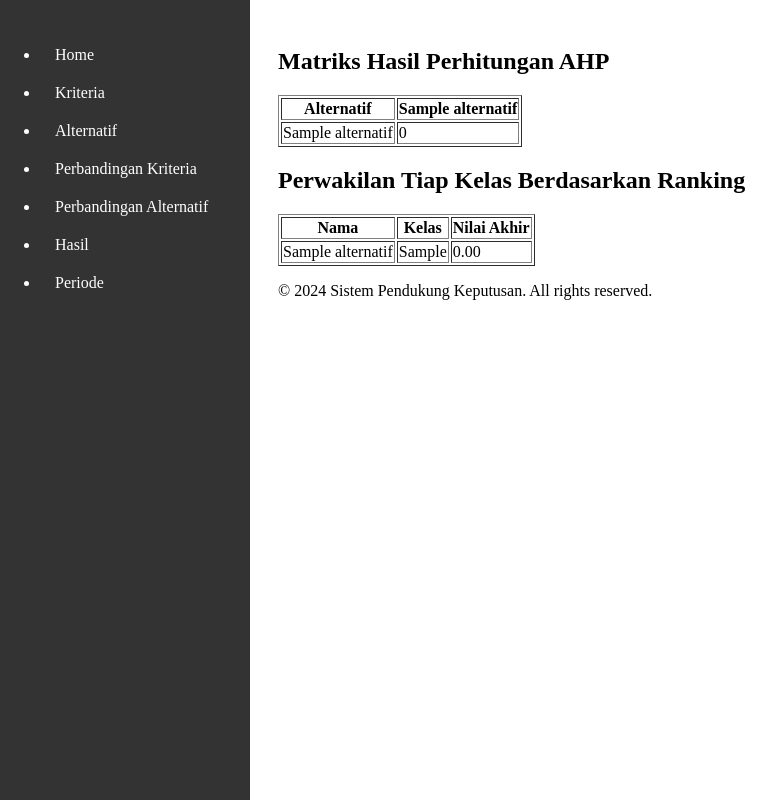
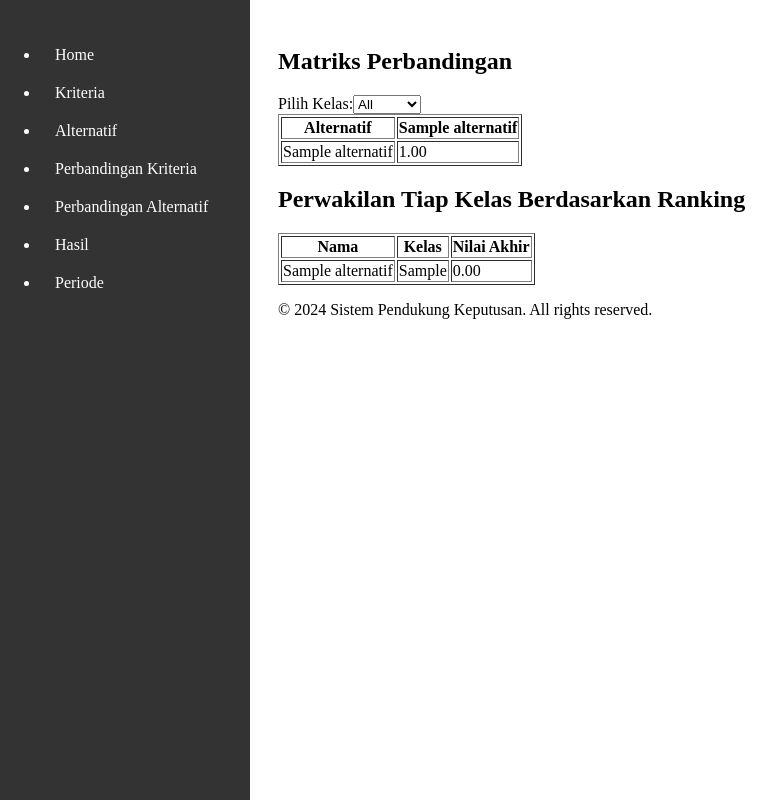
Before and after one commit to khoiriyahmr/ulum, a PHP site: page /index.php?page=hasil in a window 1280 px wide. Shown: the whole page, without its empty margins (0-784 px from the left). Run offline with PHP 8.4, Linux system fonts and the light colour scheme; tables that the repository leaves empty or names only in its code hold one stand-in row (values such as "Sample post").

```diff
--- a/alternatif/alternatif.php
+++ b/alternatif/alternatif.php
@@ -61,7 +61,7 @@ if (isset($_POST['edit_alternatif'])) {
     <form action="" method="POST">
         <input type="text" name="nama" placeholder="Nama" required>
         <input type="text" name="kelas" placeholder="Kelas" required>
-        <input type="text" name="nisn" placeholder="NISN" required>
+
         <input type="number" step="0.01" name="nilai_raport" placeholder="Nilai Raport" required>
         <input type="number" step="0.01" name="extrakurikuler" placeholder="Nilai Ekstrakurikuler" required>
         <input type="number" step="0.01" name="prestasi" placeholder="Nilai Prestasi" required>
--- a/config.php
+++ b/config.php
@@ -2,7 +2,7 @@
 $servername = "localhost";
 $username = "root";
 $password = "root";
-$dbname = "bustanul_ulum";
+$dbname = "ahp";
 
 
 $conn = new mysqli($servername, $username, $password, $dbname);
--- a/hasil/hasil.php
+++ b/hasil/hasil.php
@@ -1,23 +1,117 @@
 <?php
 include 'config.php';
 
-// Ambil data dari tabel alternatif
-$sql = "SELECT id_alternatif, nama, kelas FROM alternatif";
-$result = $conn->query($sql);
+// Ambil data kelas dari tabel alternatif
+$sql_kelas = "SELECT DISTINCT kelas FROM alternatif ORDER BY kelas";
+$result_kelas = $conn->query($sql_kelas);
 
-if (!$result) {
+if (!$result_kelas) {
+    die("Error: " . $conn->error);
+}
+
+$kelas_options = ['All'];
+while ($row = $result_kelas->fetch_assoc()) {
+    $kelas_options[] = $row['kelas'];
+}
+
+// Ambil data dari tabel alternatif berdasarkan kelas yang dipilih
+$selected_class = isset($_POST['kelas']) ? $_POST['kelas'] : 'All'; // Default ke 'All'
+
+if ($selected_class === 'All') {
+    $sql_alternatif = "SELECT id_alternatif, nama, kelas FROM alternatif";
+    $stmt = $conn->prepare($sql_alternatif);
+} else {
+    $sql_alternatif = "SELECT id_alternatif, nama, kelas FROM alternatif WHERE kelas = ?";
+    $stmt = $conn->prepare($sql_alternatif);
+    $stmt->bind_param('i', $selected_class);
+}
+
+$stmt->execute();
+$result_alternatif = $stmt->get_result();
+
+if (!$result_alternatif) {
     die("Error: " . $conn->error);
 }
 
 $alternatifs = [];
-while ($row = $result->fetch_assoc()) {
+while ($row = $result_alternatif->fetch_assoc()) {
     $alternatifs[$row['id_alternatif']] = [
         'nama' => $row['nama'],
         'kelas' => $row['kelas']
     ];
 }
 
-// Ambil data hasil perhitungan AHP
+// Proses perhitungan AHP
+// Inisialisasi matriks perbandingan
+$matrix = [];
+foreach ($alternatifs as $id1 => $alt1) {
+    foreach ($alternatifs as $id2 => $alt2) {
+        if ($id1 != $id2) {
+            // Contoh perhitungan, misalnya hasil perbandingan
+            $nilai = rand(1, 9); // Gantilah dengan logika perhitungan AHP yang sebenarnya
+            $matrix[$id1][$id2] = $nilai;
+        } else {
+            $matrix[$id1][$id2] = 1; // Diagonal matriks selalu 1
+        }
+    }
+}
+
+// Debugging: Tampilkan matriks perbandingan
+echo "<h2>Matriks Perbandingan</h2>";
+echo "<form method='post'>";
+echo "<label for='kelas'>Pilih Kelas:</label>";
+echo "<select name='kelas' id='kelas' onchange='this.form.submit()'>";
+foreach ($kelas_options as $kelas) {
+    $selected = ($kelas == $selected_class) ? 'selected' : '';
+    echo "<option value='" . htmlspecialchars($kelas) . "' $selected>" . htmlspecialchars($kelas) . "</option>";
+}
+echo "</select>";
+echo "</form>";
+
+echo "<table border='1'>";
+echo "<thead><tr><th>Alternatif</th>";
+foreach ($alternatifs as $alt) {
+    echo "<th>" . htmlspecialchars($alt['nama']) . "</th>";
+}
+echo "</tr></thead><tbody>";
+foreach ($alternatifs as $id1 => $alt1) {
+    echo "<tr><td>" . htmlspecialchars($alt1['nama']) . "</td>";
+    foreach ($alternatifs as $id2 => $alt2) {
+        echo "<td>" . (isset($matrix[$id1][$id2]) ? number_format($matrix[$id1][$id2], 2) : '0') . "</td>";
+    }
+    echo "</tr>";
+}
+echo "</tbody></table>";
+
+// Simulasikan proses perhitungan AHP
+// Misalnya hasil akhir dihitung dari matriks perbandingan
+$nilai_akhir = [];
+foreach ($alternatifs as $id => $alt) {
+    // Contoh perhitungan nilai akhir, ini harus diganti dengan logika AHP yang sebenarnya
+    $nilai_akhir[$id] = array_sum($matrix[$id]) / count($matrix[$id]);
+}
+
+// Masukkan hasil ke tabel 'hasil'
+foreach ($nilai_akhir as $id_alternatif => $nilai) {
+    $ranking = 0; // Inisialisasi ranking
+
+    // Tentukan ranking (ini contoh sederhana, sesuaikan dengan kebutuhan)
+    $sql_ranking = "SELECT COUNT(*) + 1 AS ranking FROM hasil WHERE nilai_akhir > ?";
+    $stmt = $conn->prepare($sql_ranking);
+    $stmt->bind_param('d', $nilai);
+    $stmt->execute();
+    $result = $stmt->get_result();
+    $row = $result->fetch_assoc();
+    $ranking = $row['ranking'];
+
+    // Masukkan data ke tabel hasil
+    $sql_insert = "INSERT INTO hasil (id_alternatif, nilai_akhir, ranking) VALUES (?, ?, ?)";
+    $stmt = $conn->prepare($sql_insert);
+    $stmt->bind_param('idi', $id_alternatif, $nilai, $ranking);
+    $stmt->execute();
+}
+
+// Ambil data hasil perhitungan AHP untuk ditampilkan
 $sql = "SELECT a.nama AS alternatif_nama, b.nama AS dibandingkan_nama, h.nilai_akhir
         FROM hasil h
         JOIN alternatif a ON h.id_alternatif = a.id_alternatif
@@ -66,29 +160,6 @@ while ($row = $result->fetch_assoc()) {
 </head>
 
 <body>
-    <h2>Matriks Hasil Perhitungan AHP</h2>
-    <table border="1">
-        <thead>
-            <tr>
-                <th>Alternatif</th>
-                <?php foreach ($alternatifs as $alt) : ?>
-                    <th><?php echo htmlspecialchars($alt['nama']); ?></th>
-                <?php endforeach; ?>
-            </tr>
-        </thead>
-        <tbody>
-            <?php foreach ($alternatifs as $nama1 => $alt1) : ?>
-                <tr>
-                    <td><?php echo htmlspecialchars($alt1['nama']); ?></td>
-                    <?php foreach ($alternatifs as $nama2 => $alt2) : ?>
-                        <td>
-                            <?php echo isset($matrix[$nama1][$nama2]) ? number_format($matrix[$nama1][$nama2], 2) : '0'; ?>
-                        </td>
-                    <?php endforeach; ?>
-                </tr>
-            <?php endforeach; ?>
-        </tbody>
-    </table>
 
     <h2>Perwakilan Tiap Kelas Berdasarkan Ranking</h2>
     <table border="1">
@@ -109,6 +180,7 @@ while ($row = $result->fetch_assoc()) {
             <?php endforeach; ?>
         </tbody>
     </table>
+
 </body>
 
 </html>
```
Also changed, not shown: perbandingan/kriteria/perbandingan_kriteria.php (+0 -28 lines), 1 other file.
